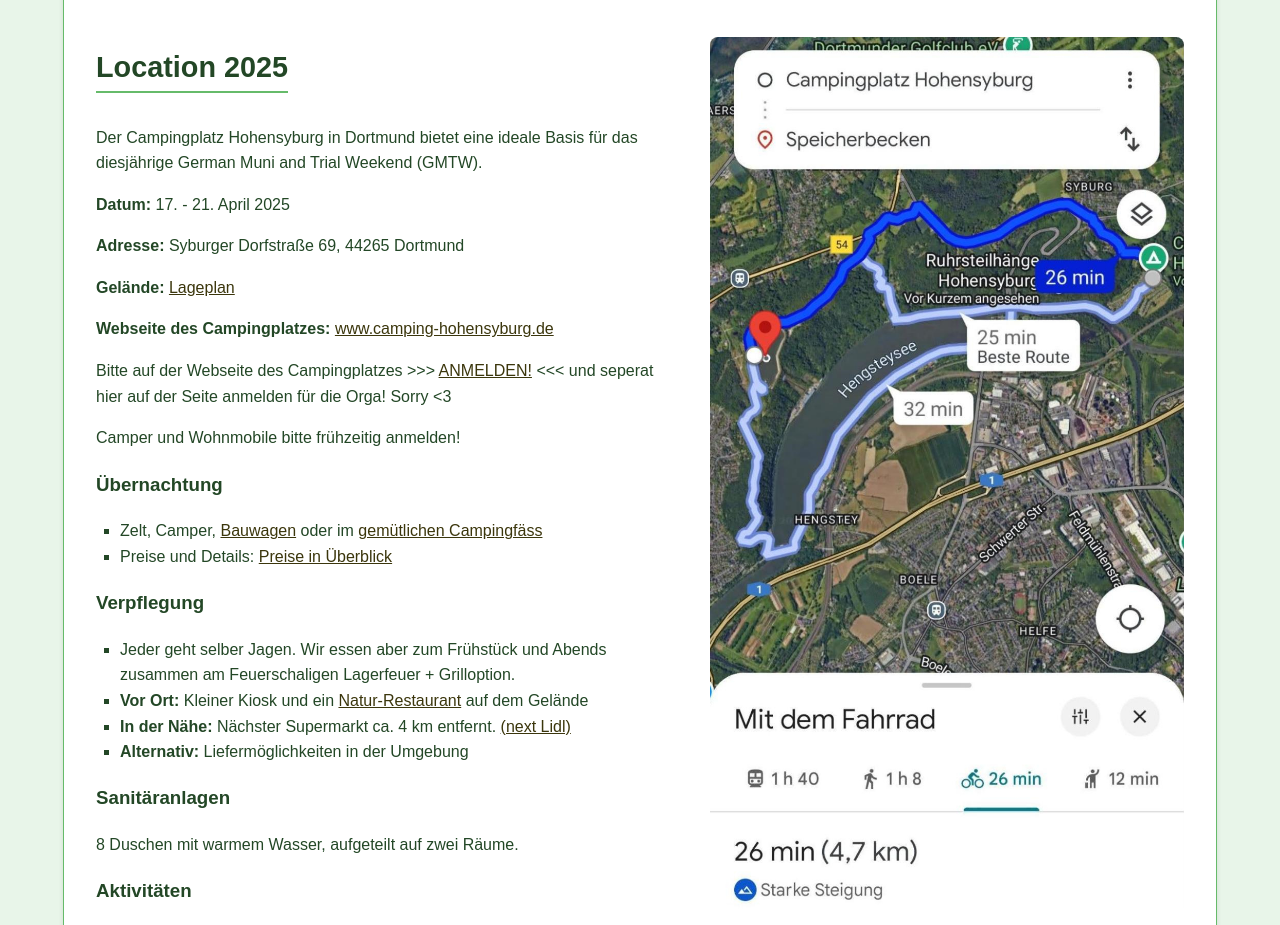
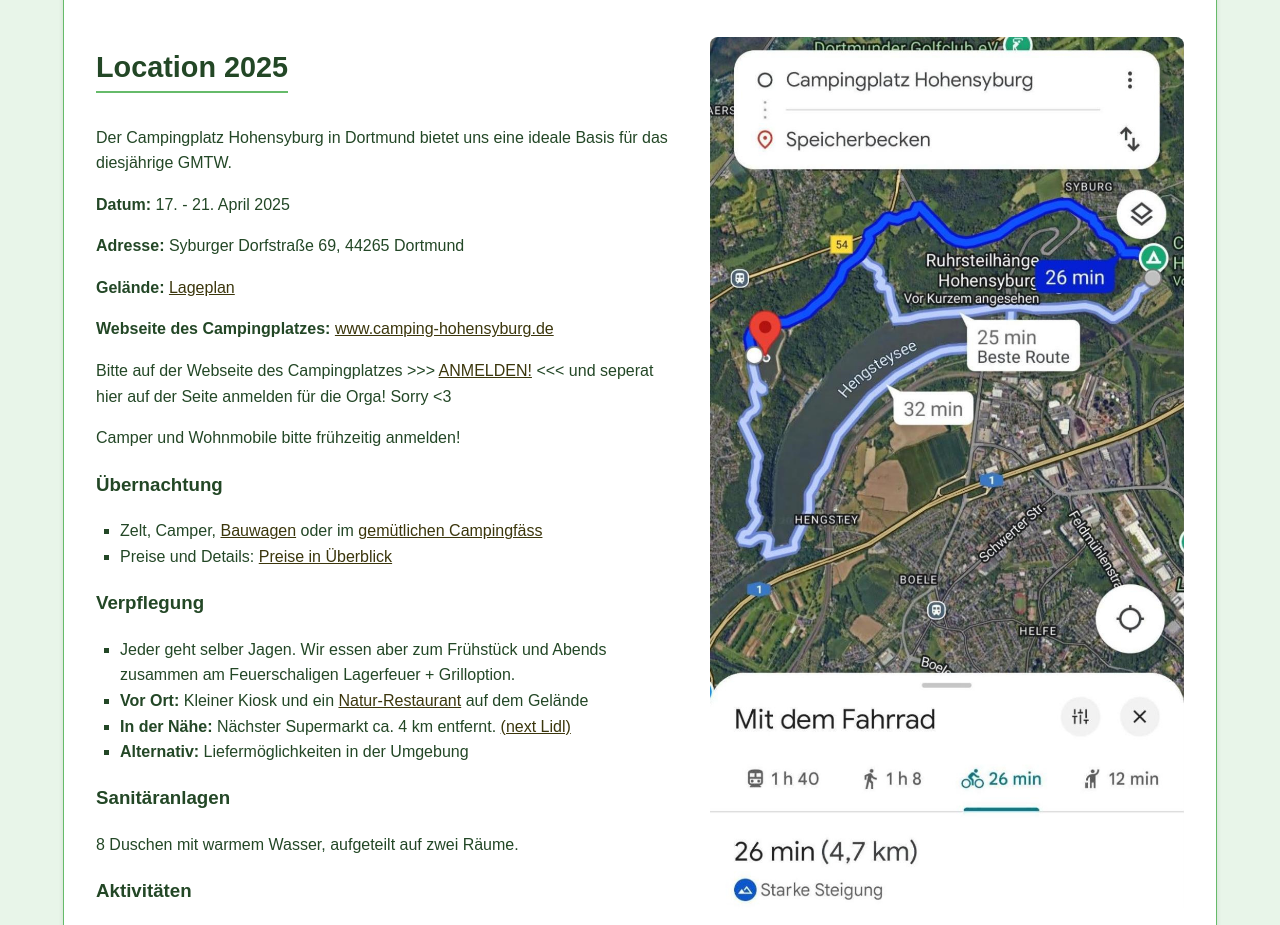
Before and after one commit to ErSieCode/ersiecode.github.io, a website: page index.html in a window 1280 px wide. Shown: the part 1440-2365 px from the top of the page. Drawn offline with Linux system fonts and the light colour scheme.

Commit message:
Update index.html
Jaman!

```diff
--- a/index.html
+++ b/index.html
@@ -236,7 +236,7 @@
             <div class="section text-image">
 <div class="text">
                 <h2>Location 2025</h2>
-                <p>Der Campingplatz Hohensyburg in Dortmund bietet eine ideale Basis für das diesjährige German Muni and Trial Weekend (GMTW).</p>
+                <p>Der Campingplatz Hohensyburg in Dortmund bietet uns eine ideale Basis für das diesjährige GMTW.</p>
                 <p><strong>Datum:</strong> 17. - 21. April 2025</p>
                 <p><strong>Adresse:</strong> Syburger Dorfstraße 69, 44265 Dortmund</p>
                 <p><strong>Gelände:</strong> <a href="https://www.camping-hohensyburg.de/Deutsch/Unser-Platz/Lageplan-mit-360-Bildern" target="_blank" style="color: #3B360C; text-decoration: underline;">Lageplan</a></p>
```
